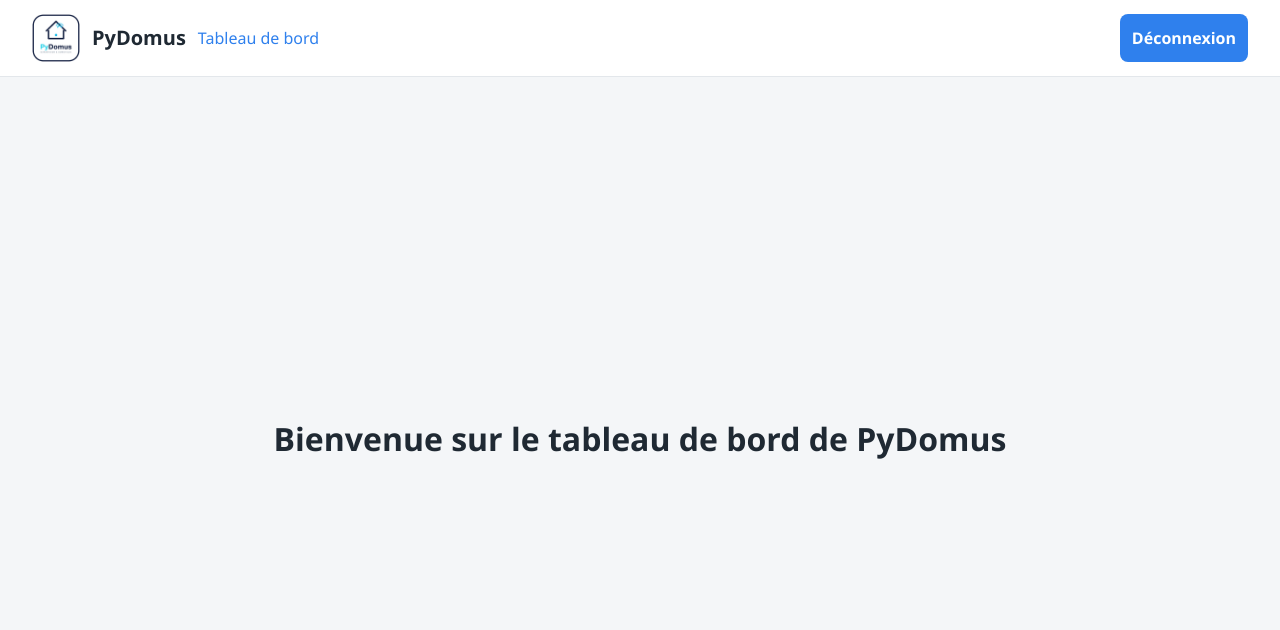
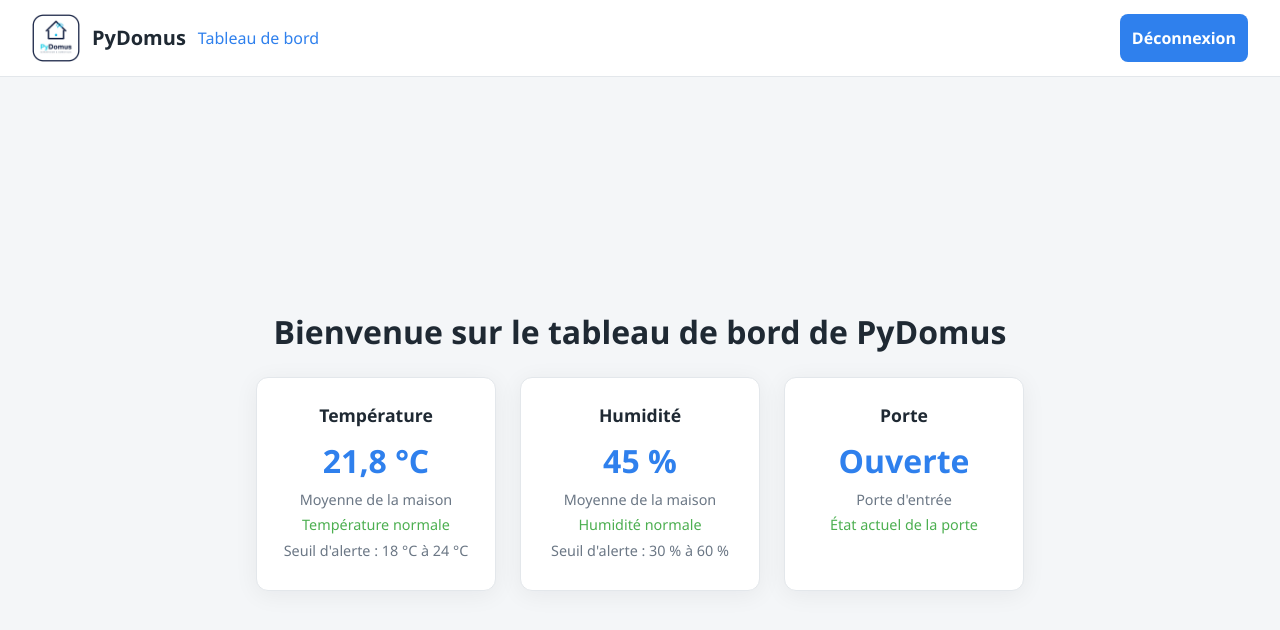
Before and after one commit to nzziw/PyDomus, a Django app: page / in a window 1280 px wide. Shown: the top 630 px of the page. Run offline with Django 5.2, Linux system fonts and the light colour scheme.

Commit message:
add: dashboard sensor styles for layout and presentation (static with raw values)

```diff
--- a/pydomus/dashboard/templates/dashboard/index.html
+++ b/pydomus/dashboard/templates/dashboard/index.html
@@ -1,4 +1,29 @@
 {% extends 'dashboard/base_dashboard.html' %}
 {% block content %}
     <h1>Bienvenue sur le tableau de bord de PyDomus</h1>
+    <div class="sensors">
+        <!-- TEMPERATURE -->
+        <div class="sensor">
+            <h2>Température</h2>
+            <p class="valeur">21,8 °C</p>
+            <p class="lieu">Moyenne de la maison</p>
+            <p class="normal">Température normale</p>
+            <p class="seuil">Seuil d'alerte : 18 °C à 24 °C</p>
+        </div>
+        <!-- HUMIDITE -->
+        <div class="sensor">
+            <h2>Humidité</h2>
+            <p class="valeur">45 %</p>
+            <p class="lieu">Moyenne de la maison</p>
+            <p class="normal">Humidité normale</p>
+            <p class="seuil">Seuil d'alerte : 30 % à 60 %</p>
+        </div>
+        <!-- PORTE -->
+        <div class="sensor">
+            <h2>Porte</h2>
+            <p class="valeur">Ouverte</p>
+            <p class="lieu">Porte d'entrée</p>
+            <p class="normal">État actuel de la porte</p>
+        </div>
+    </div>
 {% endblock %}
--- a/pydomus/static/style.css
+++ b/pydomus/static/style.css
@@ -224,3 +224,41 @@ button:hover {
     border-radius: 8px;
     font-family: ui-monospace, Consolas, monospace;
 }
+
+/* ---------- Dashboard ---------- */
+.sensors {
+    display: flex;
+    flex-wrap: wrap;
+    justify-content: center;
+    gap: 24px;
+}
+
+.sensor {
+    width: 240px;
+    padding: 24px;
+    background: var(--surface);
+    border: 1px solid var(--border);
+    border-radius: var(--radius);
+    box-shadow: var(--shadow);
+}
+
+.sensor h2 {
+    margin: 0 0 8px;
+    font-size: 1.1rem;
+}
+
+.sensor p {
+    margin: 4px 0;
+    font-size: 0.9rem;
+    color: var(--text-muted);
+}
+
+.sensor .valeur {
+    font-size: 2rem;
+    font-weight: 600;
+    color: var(--accent);
+}
+
+.sensor .normal {
+    color: var(--validated);
+}
```
